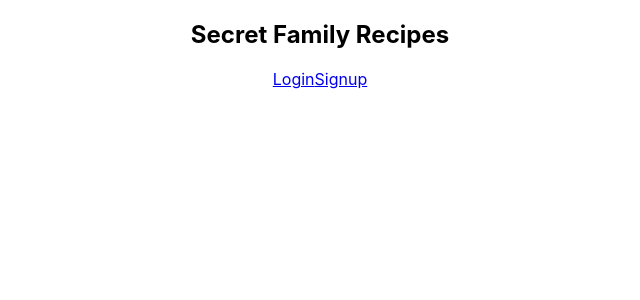
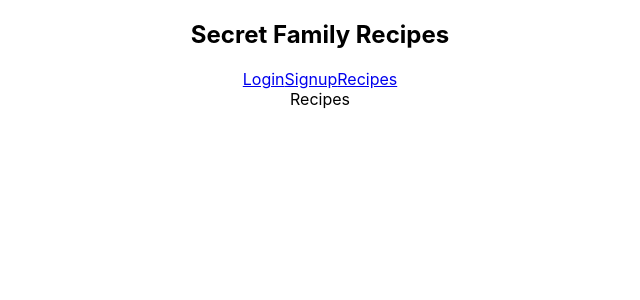
Before and after one commit to joeys1122/secret-family-recipes-front-end, a React (Create React App) app: page /recipes in a window 1280 px wide. Shown: the top 300 px of the page, without its empty margins (320-960 px from the left). Built offline with nearby package versions, Linux system fonts and the light colour scheme; sample sign-in values are in the browser's storage.

Commit message:
private routes

```diff
--- a/package.json
+++ b/package.json
@@ -38,7 +38,6 @@
     ]
   },
   "devDependencies": {
-    "eslint": "^8.11.0",
     "eslint-plugin-react": "^7.29.4"
   }
 }
--- a/src/App.js
+++ b/src/App.js
@@ -1,9 +1,11 @@
 import './App.css';
 import React from 'react';
-import { BrowserRouter as Router, Routes, Route, Link } from 'react-router-dom';
+import { BrowserRouter as Router, Routes, Route, Link, useNavigate } from 'react-router-dom';
 
 import Login from './components/Login';
 import Signup from './components/Signup';
+import Recipes from './components/Recipes';
+import PrivateRoute from './components/PrivateRoute';
 
 function App() {
   return(
@@ -13,9 +15,18 @@ function App() {
           <h1>Secret Family Recipes</h1>
           <Link to='/login'>Login</Link>
           <Link to='/signup'>Signup</Link>
+          <Link to='/recipes'>Recipes</Link>
         </nav>
 
         <Routes>
+          <Route
+            exact path='/recipes'
+            element={
+              <PrivateRoute>
+                <Recipes/>
+              </PrivateRoute>
+            }
+          />
           <Route exact path='/login' element={<Login/>}/>
           <Route exact path='/signup' element={<Signup/>}/>
           <Route exact path='/' element={<h1>Home</h1>}/>
--- /dev/null
+++ b/src/components/PrivateRoute.js
@@ -0,0 +1,10 @@
+import React from "react";
+import { Navigate } from "react-router-dom";
+import { isLogin } from "../utils/auth";
+
+function PrivateRoute({ children }) {
+  const auth = isLogin();
+  return auth ? children : <Navigate to='/login'/>
+}
+
+export default PrivateRoute;
--- /dev/null
+++ b/src/components/Recipes.js
@@ -0,0 +1,9 @@
+import React from "react";
+
+function Recipes() {
+  return(
+    <div>Recipes</div>
+  )
+}
+
+export default Recipes;
--- /dev/null
+++ b/src/utils/auth.js
@@ -0,0 +1,10 @@
+import { Navigate } from "react-router-dom";
+
+export const isLogin = () => {
+  if(localStorage.getItem('token')) return true;
+  return false;
+}
+
+export const logout = () => {
+  localStorage.removeItem('token');
+}
```
Also changed, not shown: .eslintrc.js (deleted).
